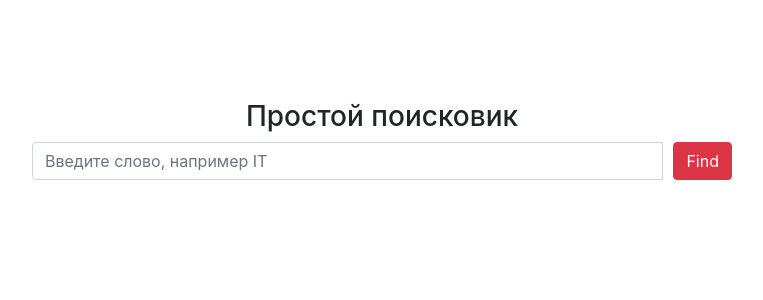
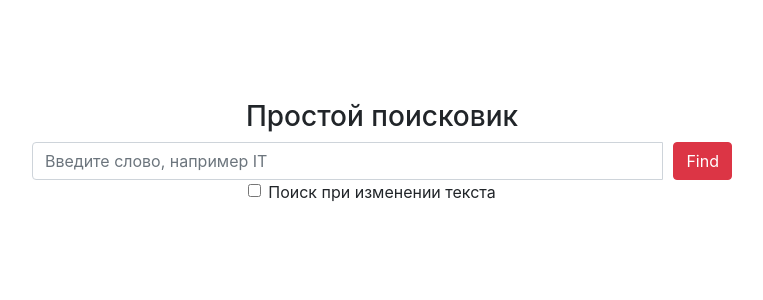
Before and after one commit to alex98247/inverted-index-front, a React (Create React App) app: page / in a window 1280 px wide. Shown: the top 300 px of the page, without its empty margins (352-1115 px from the left). Built offline with nearby package versions, Linux system fonts and the light colour scheme.

Commit message:
add auto find

```diff
--- a/src/Finder.js
+++ b/src/Finder.js
@@ -1,7 +1,10 @@
 import React from 'react';
+// eslint-disable-next-line no-unused-vars
 import {Input, Button, InputGroup} from 'reactstrap';
 
 class Finder extends React.Component {
+
+    check = false;
 
     constructor(props) {
         super(props);
@@ -11,12 +14,18 @@ class Finder extends React.Component {
     }
 
     handleChange(event) {
+        console.log(this.check);
+        if(this.check===true) this.find(event.target.value);
         this.setState({text: event.target.value});
     }
 
+    async find(string){
+        let words = string.trim().replace(/\s/g, ',').replace(/\s/g, '');
+        await fetch('/api/invertedindex?words=' + words).then(async data => this.setState({texts: await data.json()}));
+    }
+
     async handleFind() {
-        let words = this.state.text.trim().replace(/\s/g, ',').replace(/\s/g, '');
-        await fetch('/api/invertedindex?words=' + words).then(async data => this.setState({texts: await data.json()}));
+        await this.find(this.state.text);
     }
 
     render() {
@@ -28,6 +37,8 @@ class Finder extends React.Component {
                 <Input type="text" name="find" id="find" placeholder="Введите слово, например IT" onChange={this.handleChange}/>
                 <Button className={'but'} onClick={this.handleFind} color="danger">Find</Button>
             </InputGroup>
+                <Input type="checkbox" onChange={(e)=>{this.check=!this.check;}} type="checkbox" />{' '}
+                Поиск при изменении текста
             <ul>
                 {list}
             </ul>
```
